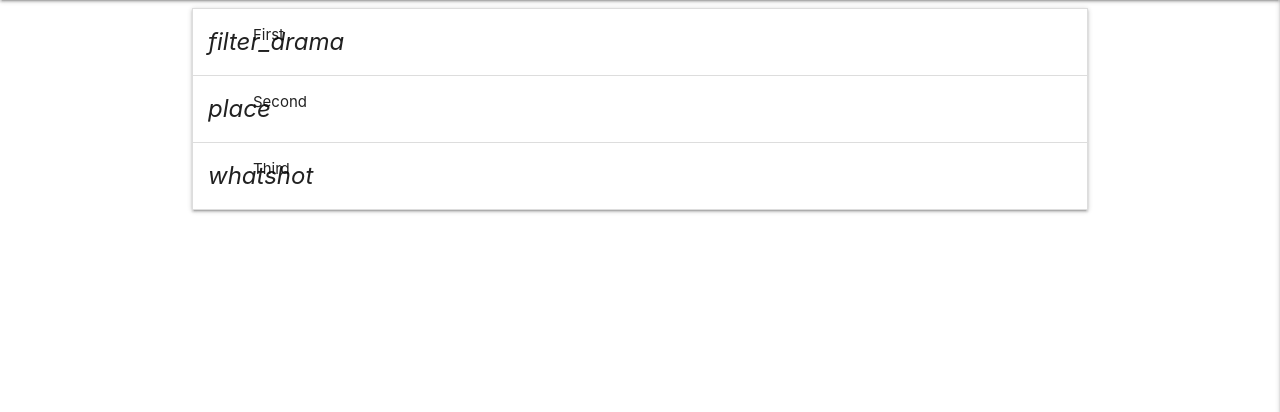
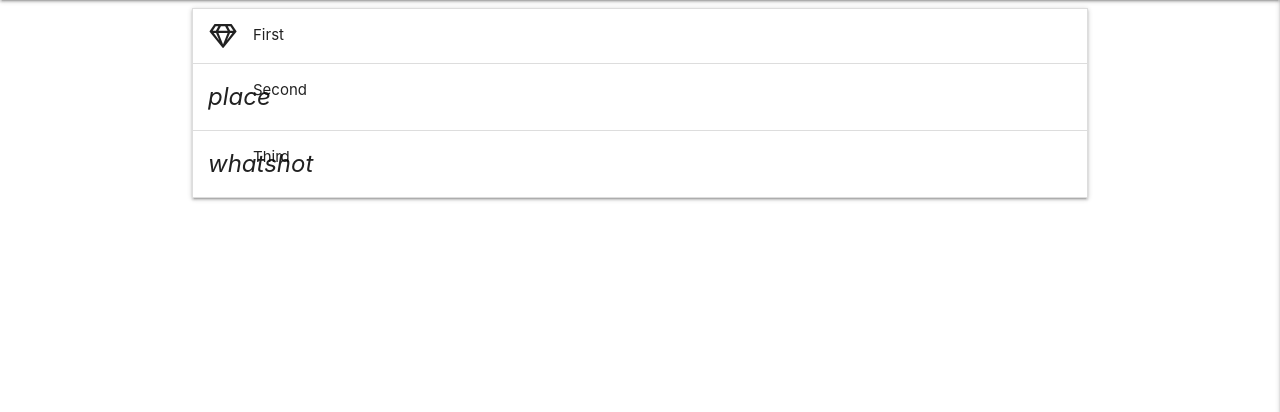
Before and after one commit to Code-Institute-Submissions/Mjau83-myCrystals_AugResub, a Flask app: page /view_crystals in a window 1280 px wide. Shown: the part 64-476 px from the top of the page. Run offline with Flask 2, Linux system fonts and the light colour scheme; data that the repository does not hold is empty; some libraries are stand-ins or nearby versions.

Commit message:
Add fontawsome icon to accordion

```diff
--- a/templates/crystals.html
+++ b/templates/crystals.html
@@ -14,7 +14,7 @@
 
     <ul class="collapsible expandable">
         <li>
-            <div class="collapsible-header"><i class="material-icons">filter_drama</i>First</div>
+            <div class="collapsible-header"><i class="far fa-gem"></i>First</div>
             <div class="collapsible-body"><span>Lorem ipsum dolor sit amet.</span></div>
         </li>
         <li>
```
